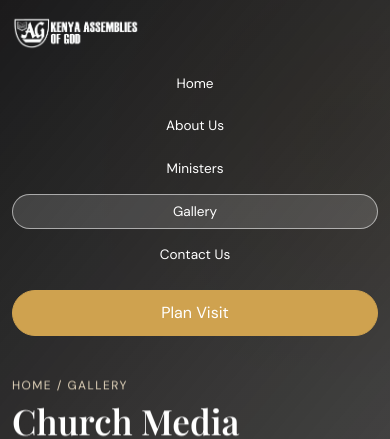
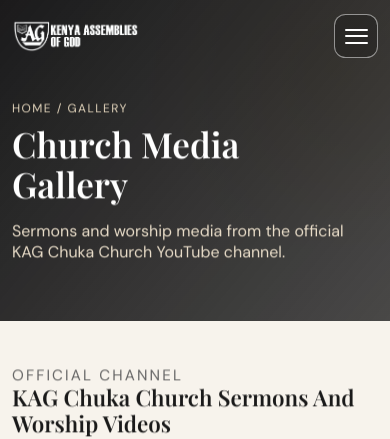
Before and after one commit to collins-kimathi/KAG-CHURCH-SITE, a React (Vite) app: page /gallery in a window 390 px wide. Shown: the top 439 px of the page. Built offline with nearby package versions, Linux system fonts and the light colour scheme.

Commit message:
mobile viewing

```diff
--- a/src/App.css
+++ b/src/App.css
@@ -61,6 +61,10 @@
   flex-wrap: wrap;
 }
 
+.menu-toggle {
+  display: none;
+}
+
 .site-nav a {
   text-decoration: none;
   color: var(--white);
@@ -103,6 +107,10 @@
 
 .header-cta:hover {
   transform: translateY(-1px);
+}
+
+.site-nav-cta {
+  display: none;
 }
 
 .hero {
@@ -857,8 +865,8 @@
 
 @media (max-width: 760px) {
   .site-header {
-    grid-template-columns: 1fr;
-    justify-items: start;
+    grid-template-columns: 1fr auto;
+    align-items: center;
     gap: 0.8rem;
     padding: 0.9rem 0 1.1rem;
   }
@@ -867,23 +875,88 @@
     height: 44px;
   }
 
+  .menu-toggle {
+    display: inline-flex;
+    flex-direction: column;
+    justify-content: center;
+    gap: 0.3rem;
+    width: 44px;
+    height: 44px;
+    border-radius: 0.72rem;
+    border: 1px solid rgba(255, 255, 255, 0.5);
+    background: rgba(20, 20, 21, 0.28);
+    padding: 0.55rem 0.6rem;
+    cursor: pointer;
+  }
+
+  .site-header:not(.is-transparent) .menu-toggle {
+    border-color: var(--line);
+    background: var(--white);
+  }
+
+  .menu-toggle-bar {
+    width: 100%;
+    height: 2px;
+    border-radius: 999px;
+    background: var(--white);
+    transition: transform 0.2s ease;
+  }
+
+  .site-header:not(.is-transparent) .menu-toggle-bar {
+    background: var(--ink);
+  }
+
+  .site-header.is-menu-open .menu-toggle-bar:nth-child(1) {
+    transform: translateY(5px) rotate(45deg);
+  }
+
+  .site-header.is-menu-open .menu-toggle-bar:nth-child(2) {
+    transform: scaleX(0);
+  }
+
+  .site-header.is-menu-open .menu-toggle-bar:nth-child(3) {
+    transform: translateY(-5px) rotate(-45deg);
+  }
+
   .site-nav {
+    display: none;
+    grid-column: 1 / -1;
     width: 100%;
-    justify-self: start;
-    gap: 0.45rem;
+    justify-self: stretch;
+    flex-direction: column;
+    gap: 0.4rem;
+    border-radius: 0.9rem;
+    border: 1px solid rgba(255, 255, 255, 0.38);
+    background: rgba(15, 15, 16, 0.74);
+    backdrop-filter: blur(4px);
+    padding: 0.5rem;
+  }
+
+  .site-header:not(.is-transparent) .site-nav {
+    border-color: var(--line);
+    background: var(--white);
+    backdrop-filter: none;
+  }
+
+  .site-nav.is-open {
+    display: flex;
   }
 
   .site-nav a {
-    flex: 1 1 calc(50% - 0.45rem);
-    text-align: center;
-    padding: 0.52rem 0.65rem;
+    flex: 1 1 100%;
+    text-align: left;
+    padding: 0.6rem 0.72rem;
     font-size: 0.85rem;
   }
 
   .header-cta {
-    width: 100%;
+    display: none;
+  }
+
+  .site-nav-cta {
+    display: block;
+    margin-top: 0.2rem;
     text-align: center;
-    padding: 0.72rem 1rem;
   }
 
   .hero {
@@ -977,9 +1050,6 @@
     display: grid;
   }
 
-  .header-cta {
-    margin-top: 0.3rem;
-  }
 }
 
 @media (max-width: 560px) {
--- a/src/components/SiteHeader.jsx
+++ b/src/components/SiteHeader.jsx
@@ -1,5 +1,6 @@
 import kagLogo from '../../Images/KAG-LOGO.webp'
-import { Link, NavLink } from 'react-router-dom'
+import { useEffect, useState } from 'react'
+import { Link, NavLink, useLocation } from 'react-router-dom'
 
 const navLinks = [
   { label: 'Home', path: '/' },
@@ -10,23 +11,67 @@
 ]
 
 function SiteHeader({ transparent = false }) {
+  const [isMenuOpen, setIsMenuOpen] = useState(false)
+  const location = useLocation()
+
+  useEffect(() => {
+    setIsMenuOpen(false)
+  }, [location.pathname])
+
+  useEffect(() => {
+    if (!isMenuOpen) {
+      return undefined
+    }
+
+    const handleEscape = (event) => {
+      if (event.key === 'Escape') {
+        setIsMenuOpen(false)
+      }
+    }
+
+    window.addEventListener('keydown', handleEscape)
+    return () => window.removeEventListener('keydown', handleEscape)
+  }, [isMenuOpen])
+
   return (
-    <header className={`site-header${transparent ? ' is-transparent' : ''}`}>
+    <header className={`site-header${transparent ? ' is-transparent' : ''}${isMenuOpen ? ' is-menu-open' : ''}`}>
       <Link to="/" className="brand-link">
         <img className="brand-logo" src={kagLogo} alt="Kenya Assemblies of God logo" />
       </Link>
 
-      <nav className="site-nav" aria-label="Main navigation">
+      <button
+        aria-controls="main-nav"
+        aria-expanded={isMenuOpen}
+        aria-label={isMenuOpen ? 'Close navigation menu' : 'Open navigation menu'}
+        className="menu-toggle"
+        onClick={() => setIsMenuOpen((prev) => !prev)}
+        type="button"
+      >
+        <span className="menu-toggle-bar" />
+        <span className="menu-toggle-bar" />
+        <span className="menu-toggle-bar" />
+      </button>
+
+      <nav
+        className={`site-nav${isMenuOpen ? ' is-open' : ''}`}
+        id="main-nav"
+        aria-label="Main navigation"
+      >
         {navLinks.map((link) => (
           <NavLink
             key={link.path}
             className={({ isActive }) => (isActive ? 'active' : '')}
             end={link.path === '/'}
+            onClick={() => setIsMenuOpen(false)}
             to={link.path}
           >
             {link.label}
           </NavLink>
         ))}
+
+        <Link className="site-nav-cta" onClick={() => setIsMenuOpen(false)} to="/contact-us">
+          Plan Visit
+        </Link>
       </nav>
 
       <Link to="/contact-us" className="header-cta">
```
